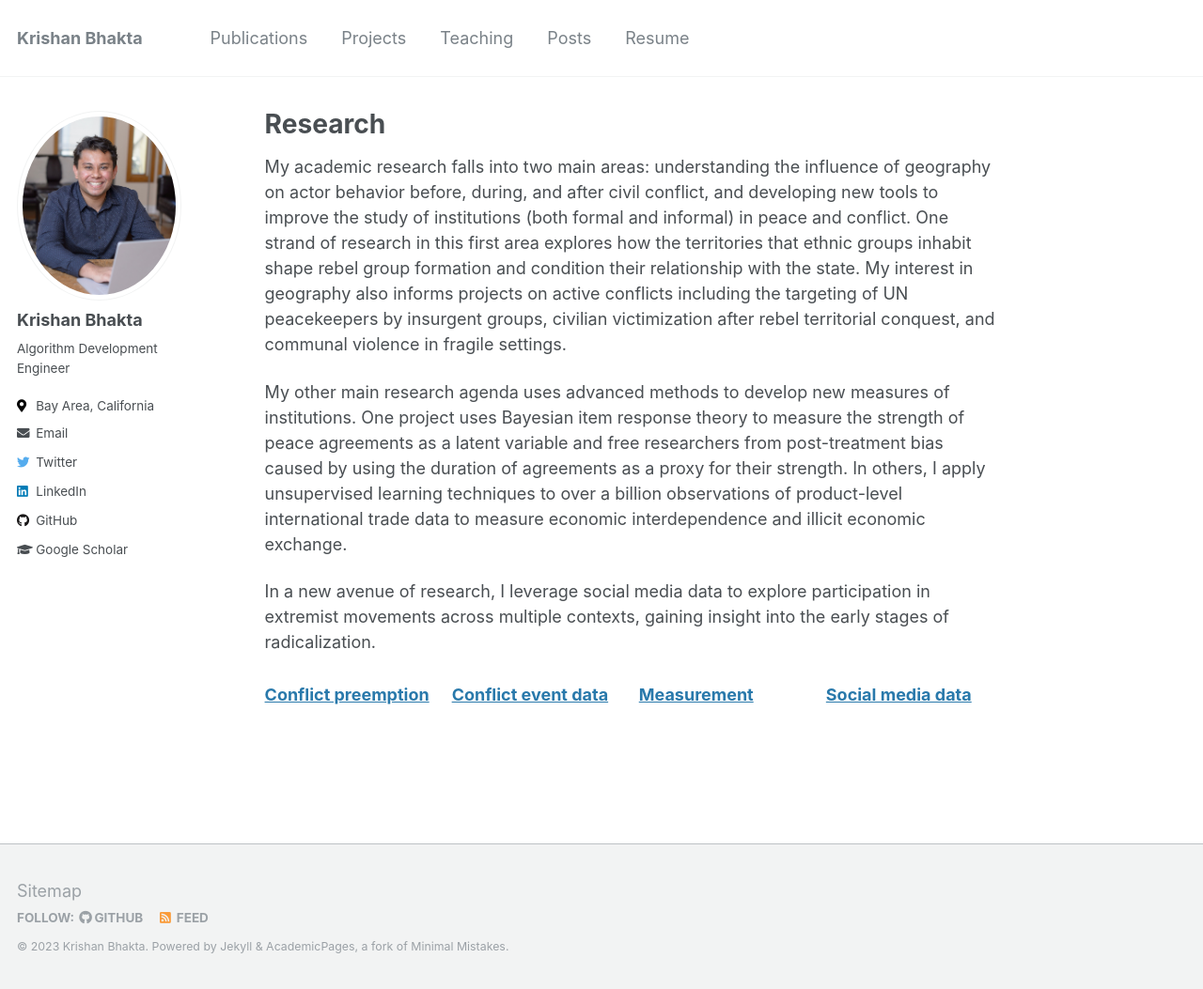
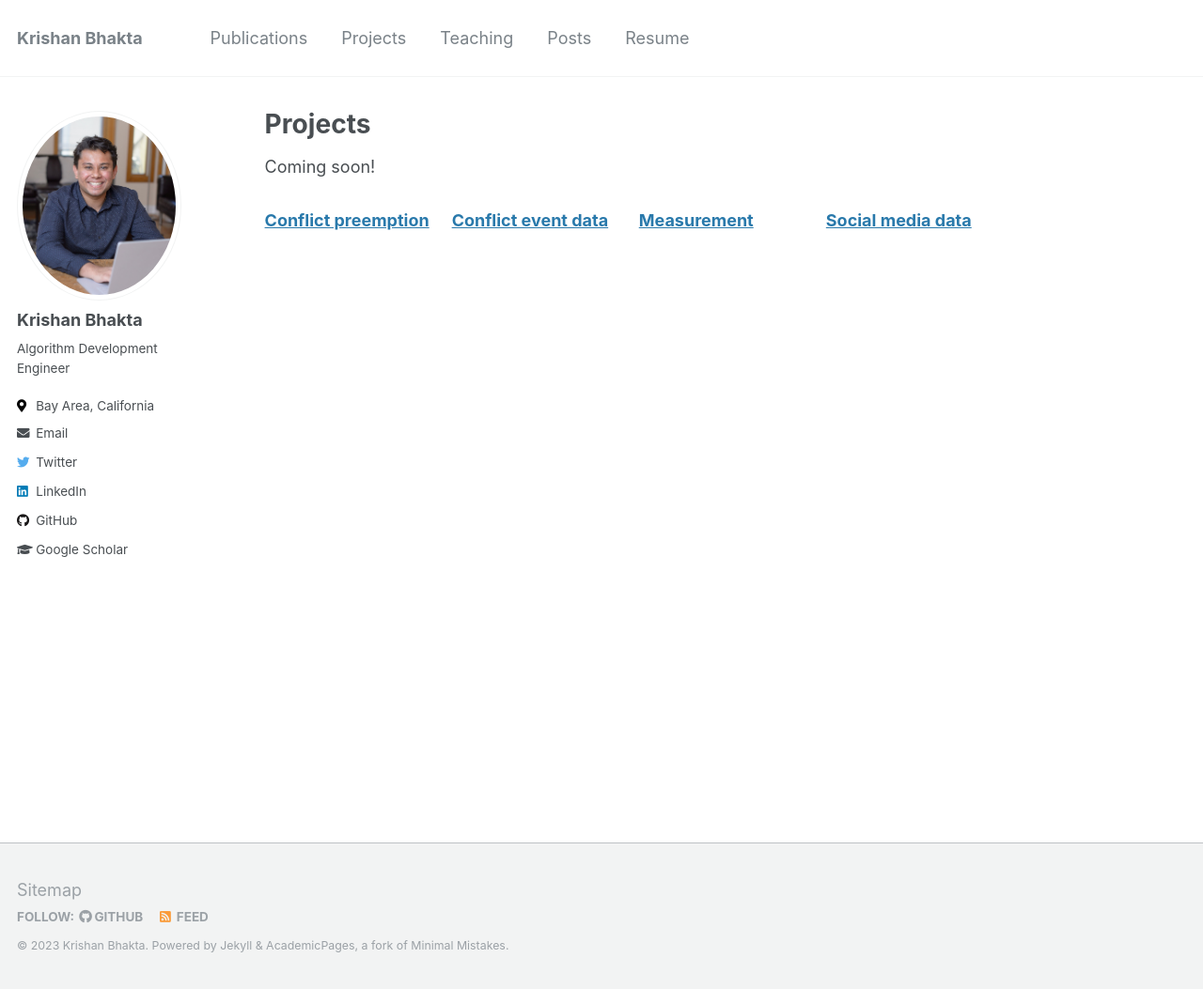
Before and after one commit to nicksheerin/nick_sheerin, a Jekyll site: the page built from _pages/projects.md, in a window 1280 px wide and 1053 px high. Shown: the whole window at 94% size. Built offline with Jekyll 4.4.1, drawn with Linux system fonts in a browser that asks for light colours.

Commit message:
update projects page

```diff
--- a/_pages/projects.md
+++ b/_pages/projects.md
@@ -1,33 +1,13 @@
 ---
 layout: archive
-title: "Research"
-permalink: /research/
+title: "Projects"
+permalink: /projects/
 author_profile: true
-header:
-  og_image: "research/ecdf.png"
+# header:
+#   og_image: "research/ecdf.png"
 ---
 
-My academic research falls into two main areas: understanding the influence of
-geography on actor behavior before, during, and after civil conflict, and
-developing new tools to improve the study of institutions (both formal and
-informal) in peace and conflict. One strand of research in this first area
-explores how the territories that ethnic groups inhabit shape rebel group
-formation and condition their relationship with the state. My interest in
-geography also informs projects on active conflicts including the targeting of
-UN peacekeepers by insurgent groups, civilian victimization after rebel
-territorial conquest, and communal violence in fragile settings.
-
-My other main research agenda uses advanced methods to develop new measures of
-institutions. One project uses Bayesian item response theory to measure the
-strength of peace agreements as a latent variable and free researchers from
-post-treatment bias caused by using the duration of agreements as a proxy for
-their strength. In others, I apply unsupervised learning techniques to over a
-billion observations of product-level international trade data to measure
-economic interdependence and illicit economic exchange.
-
-In a new avenue of research, I leverage social media data to explore
-participation in extremist movements across multiple contexts, gaining insight
-into the early stages of radicalization.
+Coming soon!
 
 <nbsp>
 
```
